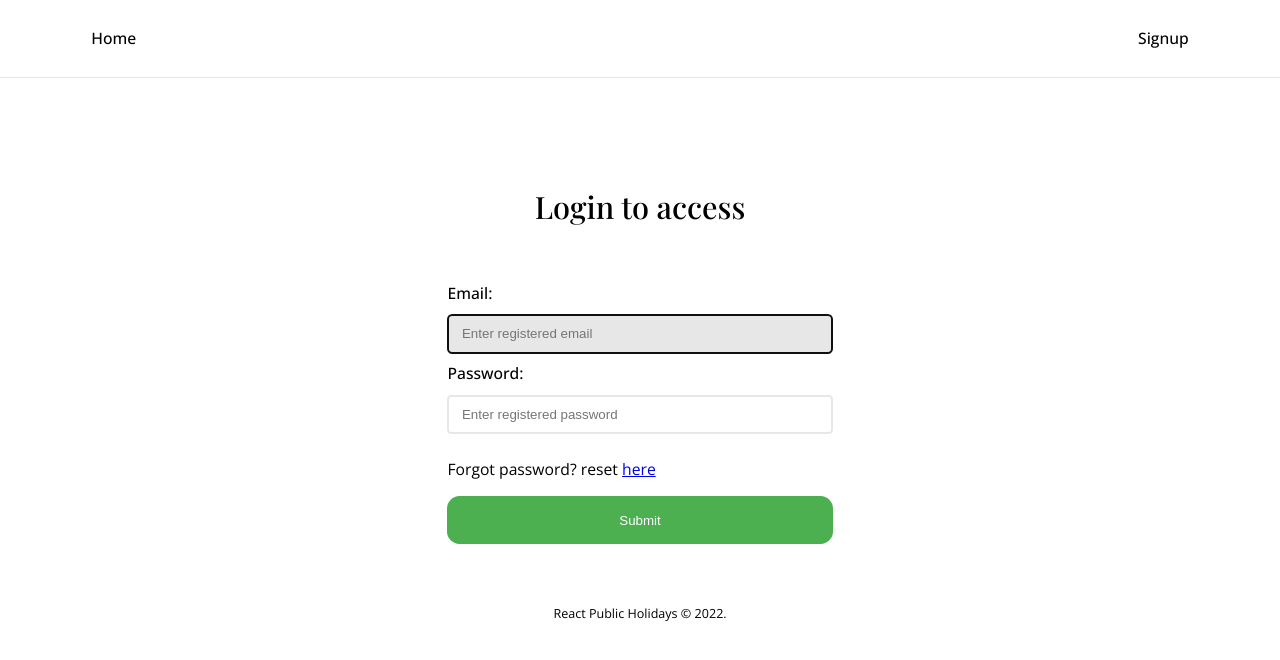
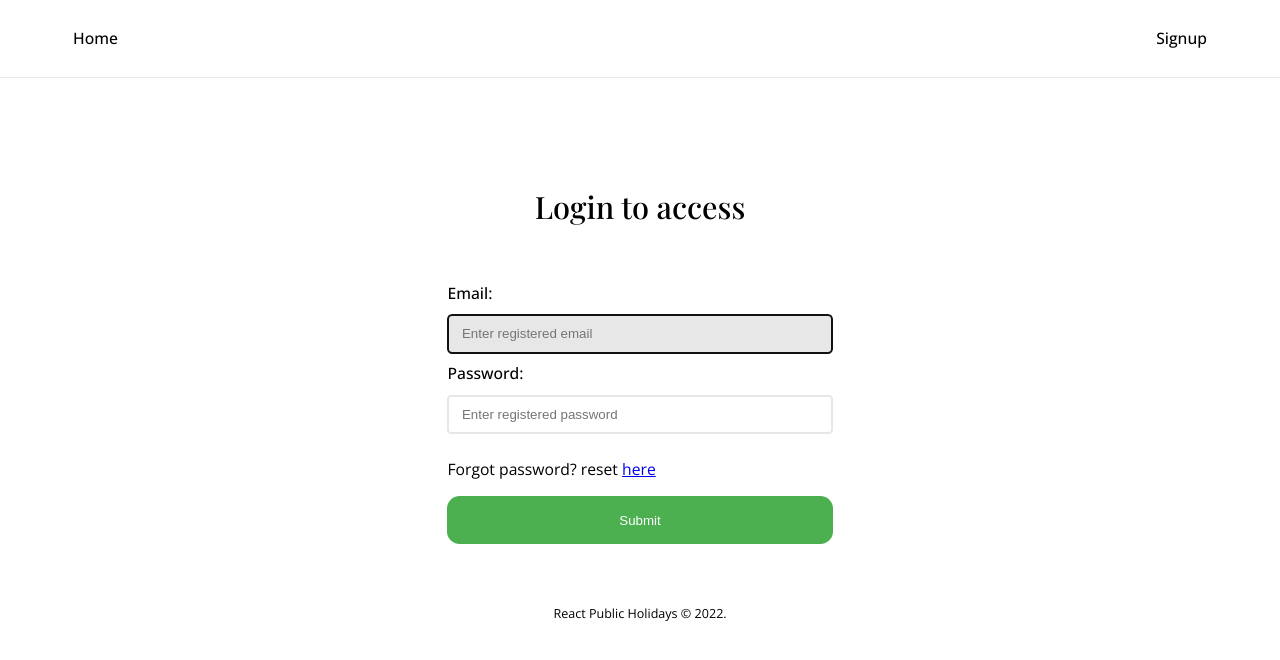
Before and after one commit to Amalitech-Public-Holiday/public-holiday-frontend, a React (Create React App) app: page /login in a window 1280 px wide. Shown: the top 660 px of the page. Built offline with nearby package versions, Linux system fonts and the light colour scheme.

Commit message:
Reduce NavBar left and right padding

```diff
--- a/src/components/NavBar/NavBar.scss
+++ b/src/components/NavBar/NavBar.scss
@@ -1,7 +1,7 @@
 @import "../../sass/index.scss";
 
 .NavBar {
-  padding: 0 $space-3;
+  padding: 0 $space-7;
   position: fixed;
   top: 0;
   width: 100%;
```
